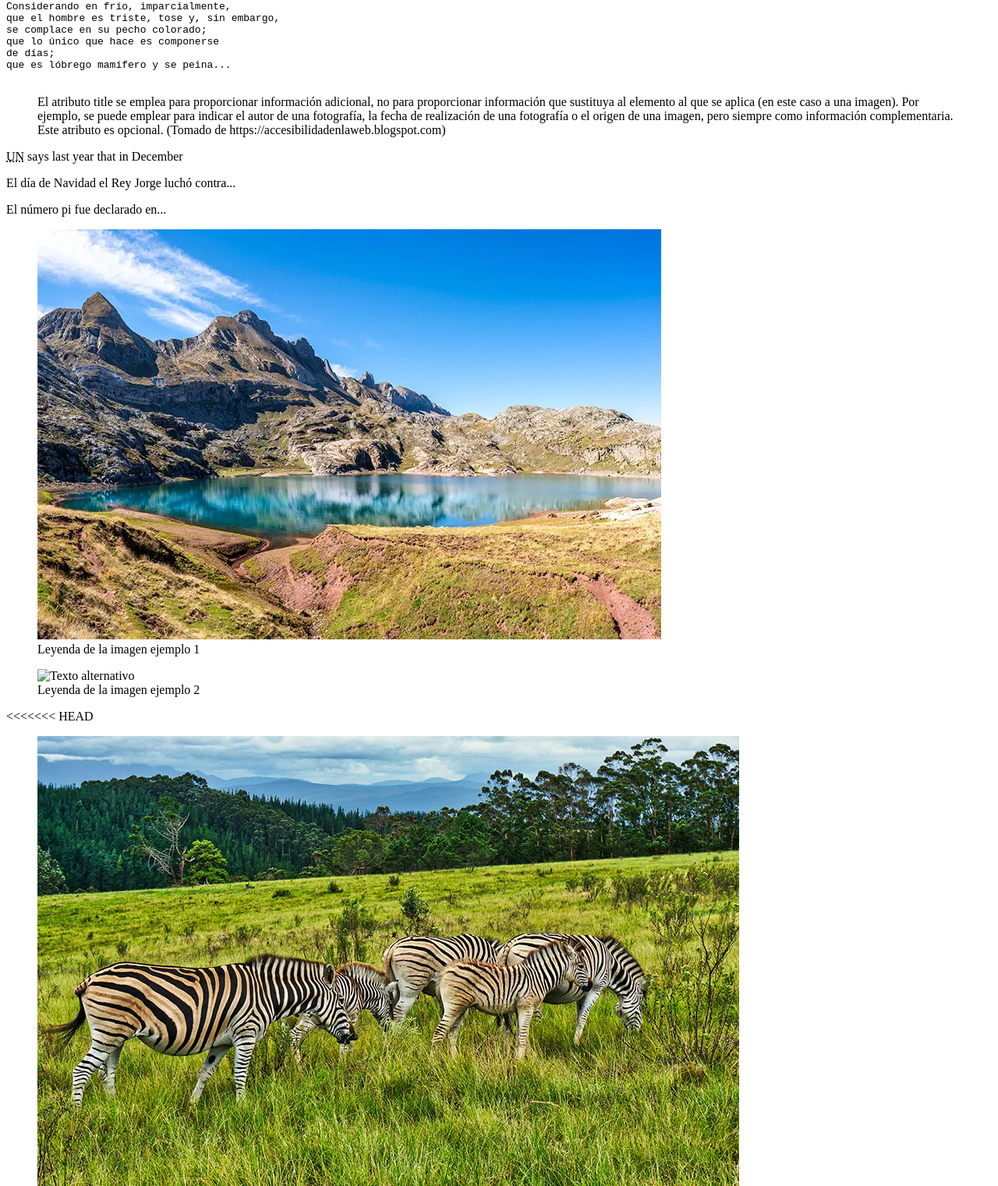
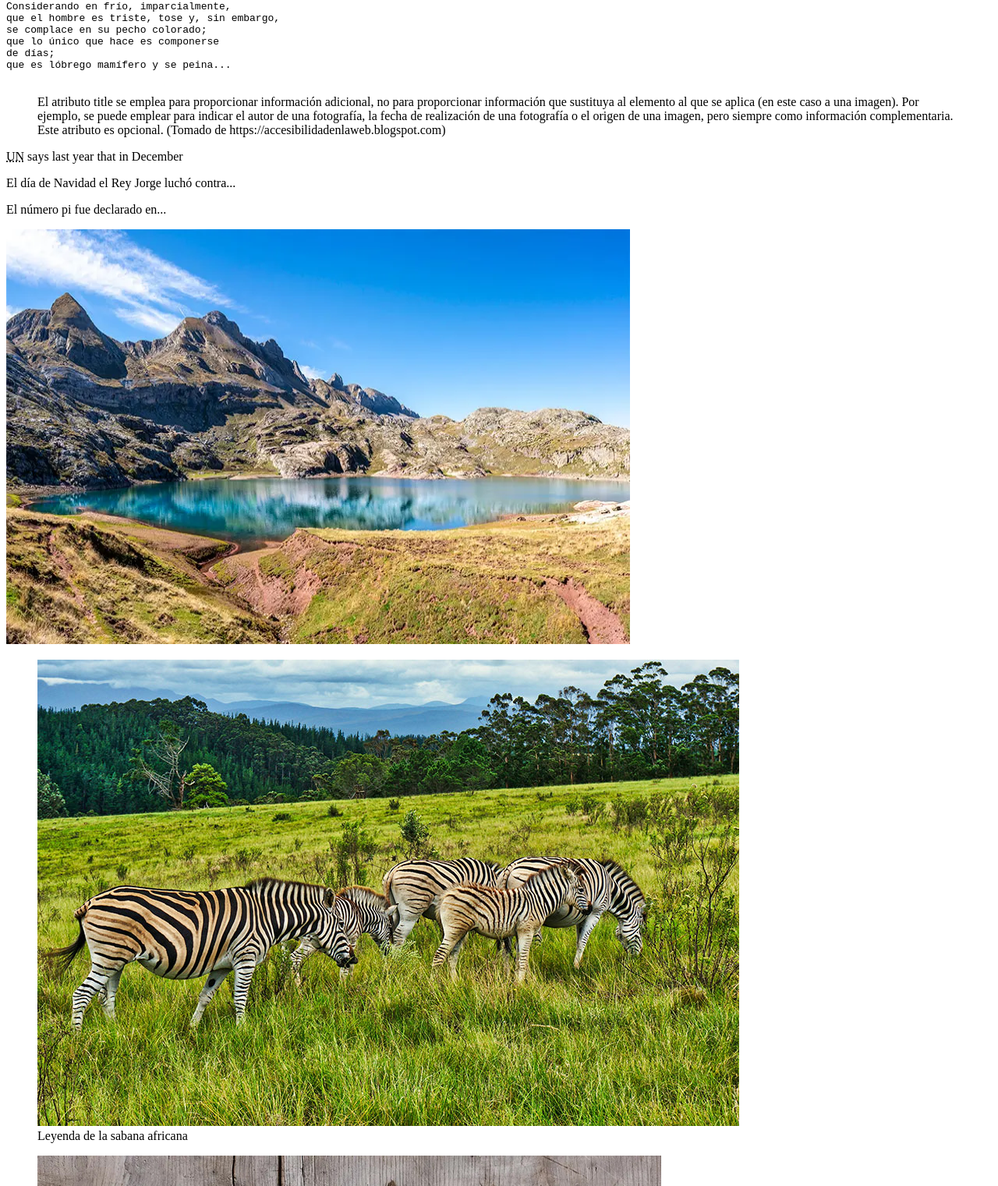
Before and after one commit to mjm-me/web.sample, a website: page exercice2.html in a window 1280 px wide. Shown: the part 79-1600 px from the top of the page at 78% size. Drawn offline with Linux system fonts and the light colour scheme.

Commit message:
Add video, table and forms

```diff
--- a/exercice2.html
+++ b/exercice2.html
@@ -61,39 +61,19 @@ que es lóbrego mamífero y se peina...
   <p>El <time datetime="1875-11-25">día de Navidad</time> el Rey Jorge luchó contra...</p>
   <p>El número <dat value="3,14">pi</dat> fue declarado en...</p>
 
+  <img src="./assets/imagen.jpg" alt="Lago de los Pirineos" width="800" height="532" />
 
-  <figure>
-    <picture>
-      <source srcset="./assets/imagen.jpg" type="image/jpg" />
-      <source srcset="./assets/imagen.600.jpg" type="image/jpeg" media="(max-width: 799px)" />
-      <source srcset="./assets/imagen.800.jpg" type="image/jpeg" media="(min-width: 800px)" />
-      <img src="./assets/imagen.jpg" alt="Texto alternativo" />
-    </picture>
-    <figcaption>Leyenda de la imagen ejemplo 1</figcaption>
-  </figure>
-
-  <figure>
-    <picture>
-      <source srcset="./assets/imagen.webp" type="image/webp" />
-      <source srcset="./assets/imagen.600.jpg" type="image/jpeg" media="(max-width: 799px)" />
-      <source srcset="./assets/imagen.800.jpg" type="image/jpeg" media="(min-width: 800px)" />
-      <img src="./assets/imagen.jpg" alt="Texto alternativo" />
-    </picture>
-    <figcaption>Leyenda de la imagen ejemplo 2</figcaption>
-  </figure>
-
-<<<<<<< HEAD
   <figure>
     <picture>
       <source media="(min-width: 800px)" srcset="./assets/pc-900.jpg">
       <source media="(min-width: 480px)" srcset="./assets/tablet-600.jpg">
       <img src="./assets/movil-470.jpg" alt="Sabana africana">
     </picture>
-    <figcaption>Leyenda de la imagen ejemplo 3</figcaption>
+    <figcaption>Leyenda de la sabana africana</figcaption>
   </figure>
 
 
-  <!-- código de alce -->
+  <!-- código de alce para el uso de figure y picture -->
   <figure>
     <picture>
       <source srcset="./assets/crema-zanahoria-y-langostinos-800px.jpg" type="image/jpg" media="(min-width: 800px)" />
@@ -103,8 +83,6 @@ que es lóbrego mamífero y se peina...
     <figcaption>Imagen cedida por</figcaption>
   </figure>
 
-
-=======
   <section>
     <h2>Elementos embebidos</h2>
     <video src="assets/video01.mp4" controls width="400"></video>
@@ -202,24 +180,7 @@ que es lóbrego mamífero y se peina...
       </fieldset>
 
   </section>
->>>>>>> cb0ca900775be0ec997d02c0fc9bdb1c2343eaf5
 
 </body>
 
 </html>
-
-<!--
-Completa la sección de metadatos con
-Un enlace a un archivo de estilos
-Un enlace a el favicon de la página (svg)
-Un enlace a un archivo de script diferido y de tipo módulo ¿dónde se pone?
-
-
-
-
-
-Un meta con el atributo name y content para la licencia del sitio
-
-
-Un meta con el atributo name y content para el idioma del sitio
--->
```
